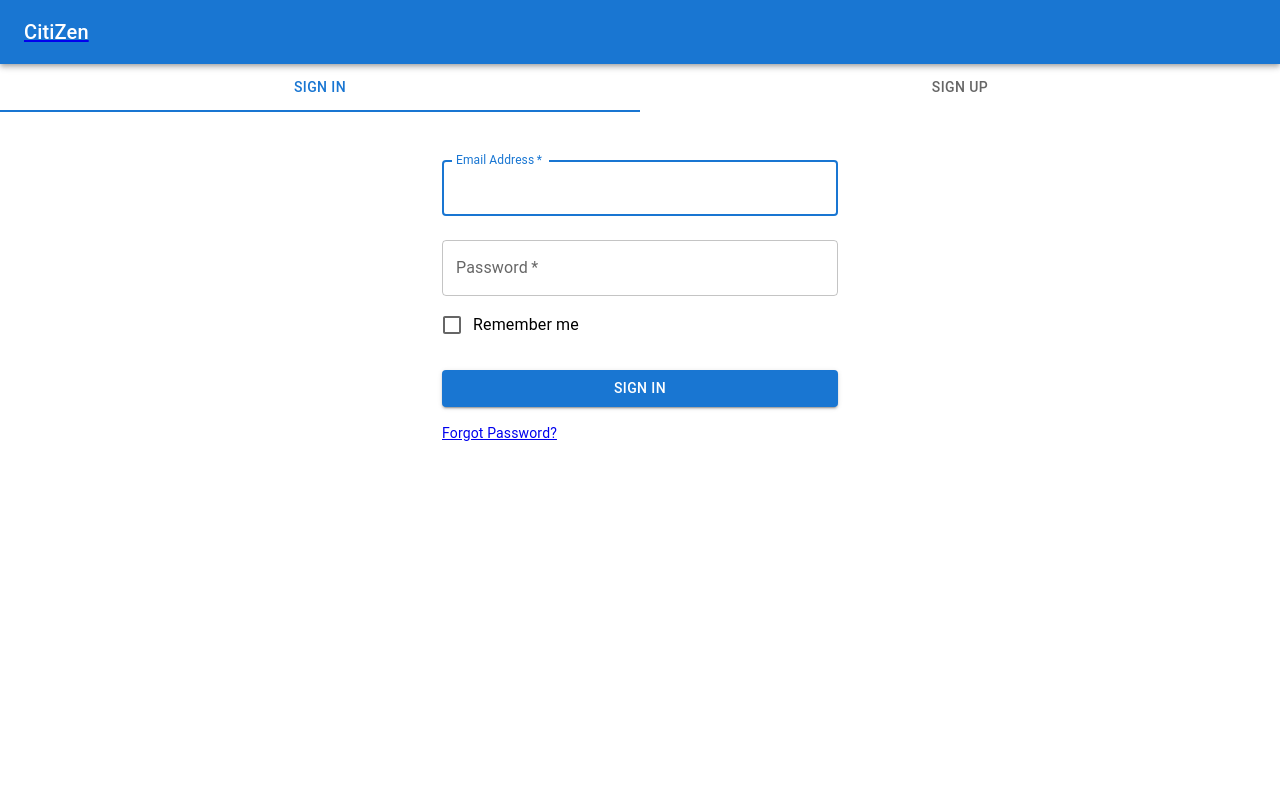
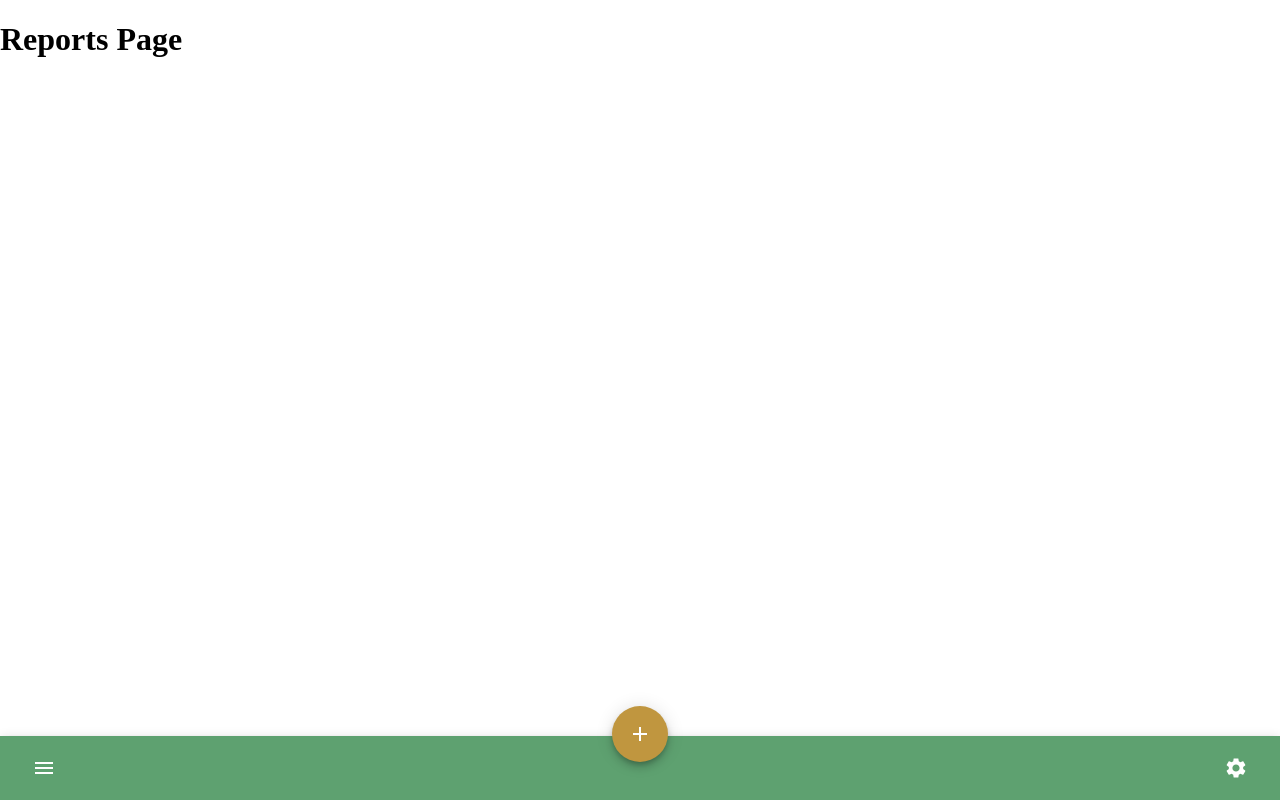
Before and after one commit to malakivandas/city-keep, a React (Create React App) app in the folder client/: page /reports in a window 1280 px wide. Before the commit this address led to /. Built offline with nearby package versions, Linux system fonts and the light colour scheme; the HTML template or start-up script is replaced by a standard one.

Commit message:
Theme init w/ Link Behaviour

```diff
--- a/client/src/App.jsx
+++ b/client/src/App.jsx
@@ -1,5 +1,7 @@
 import React from 'react';
 import { BrowserRouter as Router, Routes, Route } from 'react-router-dom';
+import { ThemeProvider } from '@mui/material/styles';
+import theme from './theme.jsx';
 
 //Components
 import Navbar from './components/layout/Navbar';
@@ -12,9 +14,10 @@ import LandingPage from './components/pages/LandingPage';
 import ForgotPassword from './components/pages/ForgotPassword';
 
 function App() {
-  const isAuthenticated = false;
+  const isAuthenticated = true;
 
   return (
+    <ThemeProvider theme={theme}>
       <Router>
         {!isAuthenticated && <Heading />}
         <Routes>
@@ -29,6 +32,7 @@ function App() {
         </Routes>
         {isAuthenticated && <Navbar />}
       </Router>
+    </ThemeProvider>
   );
 }
 
--- a/client/src/components/auth/SignIn.jsx
+++ b/client/src/components/auth/SignIn.jsx
@@ -1,13 +1,12 @@
 import React from 'react';
-import { Link } from 'react-router-dom';
 
+import Link from '@mui/material/Link';
 import Button from '@mui/material/Button';
 import TextField from '@mui/material/TextField';
 import FormControlLabel from '@mui/material/FormControlLabel';
 import Checkbox from '@mui/material/Checkbox';
 import Box from '@mui/material/Box';
 import Container from '@mui/material/Container';
-import { Typography } from '@mui/material';
 
 export default function SignIn() {
   const handleSubmit = (event) => {
@@ -55,8 +54,8 @@ export default function SignIn() {
         >
           Sign In
         </Button>
-        <Link to="/forgotpassword">
-          <Typography variant="body2">Forgot Password?</Typography>
+        <Link href="/forgotpassword" variant="body2">
+          Forgot Password?
         </Link>
       </Box>
     </Container>
--- a/client/src/components/layout/Heading.jsx
+++ b/client/src/components/layout/Heading.jsx
@@ -1,7 +1,6 @@
 import React from 'react';
 
-import { Link } from 'react-router-dom';
-
+import Link from '@mui/material/Link';
 import AppBar from '@mui/material/AppBar';
 import Box from '@mui/material/Box';
 import Toolbar from '@mui/material/Toolbar';
@@ -12,7 +11,7 @@ export default function ButtonAppBar() {
     <Box sx={{ flexGrow: 1 }}>
       <AppBar position="static">
         <Toolbar>
-          <Link to="/">
+          <Link href="/">
             <Typography
               variant="h6"
               sx={{
--- a/client/src/components/layout/Navbar.jsx
+++ b/client/src/components/layout/Navbar.jsx
@@ -1,5 +1,4 @@
 import React from 'react';
-import { Link } from 'react-router-dom';
 
 import { AppBar, Toolbar, IconButton, Box, Fab } from '@mui/material';
 import { styled } from '@mui/material/styles';
@@ -16,30 +15,20 @@ const StyledFab = styled(Fab)({
   margin: '0 auto',
 });
 
-const StyledLink = styled(Link)({
-  textDecoration: 'none',
-  color: 'inherit',
-});
-
 export default function Navbar() {
   return (
     <AppBar position="fixed" color="primary" sx={{ top: 'auto', bottom: 0 }}>
       <Toolbar>
-        <StyledLink to="/reports">
-          <IconButton color="inherit">
-            <MenuIcon />
-          </IconButton>
-        </StyledLink>
-
+        <IconButton href="/reports" color="inherit">
+          <MenuIcon />
+        </IconButton>
         <StyledFab color="secondary">
           <AddIcon />
         </StyledFab>
         <Box sx={{ flexGrow: 1 }} />
-        <StyledLink to="/settings">
-          <IconButton color="inherit">
-            <SettingsIcon />
-          </IconButton>
-        </StyledLink>
+        <IconButton href="/settings" color="inherit">
+          <SettingsIcon />
+        </IconButton>
       </Toolbar>
     </AppBar>
   );
--- /dev/null
+++ b/client/src/theme.jsx
@@ -0,0 +1,46 @@
+import React from 'react';
+import PropTypes from 'prop-types';
+import { createTheme } from '@mui/material/styles';
+import { Link as RouterLink } from 'react-router-dom';
+
+const LinkBehavior = React.forwardRef((props, ref) => {
+  const { href, ...other } = props;
+  return <RouterLink ref={ref} to={href} {...other} />;
+});
+
+LinkBehavior.propTypes = {
+  href: PropTypes.oneOfType([
+    PropTypes.shape({
+      hash: PropTypes.string,
+      pathname: PropTypes.string,
+      search: PropTypes.string,
+    }),
+    PropTypes.string,
+  ]).isRequired,
+};
+
+const theme = createTheme({
+  palette: {
+    primary: {
+      main: '#5ea170',
+    },
+    secondary: {
+      main: '#c0963f',
+      contrastText: '#fff',
+    },
+  },
+  components: {
+    MuiLink: {
+      defaultProps: {
+        component: LinkBehavior,
+      },
+    },
+    MuiButtonBase: {
+      defaultProps: {
+        LinkComponent: LinkBehavior,
+      },
+    },
+  },
+});
+
+export default theme;
```
Lines whose indentation alone changed are shown as unchanged.
